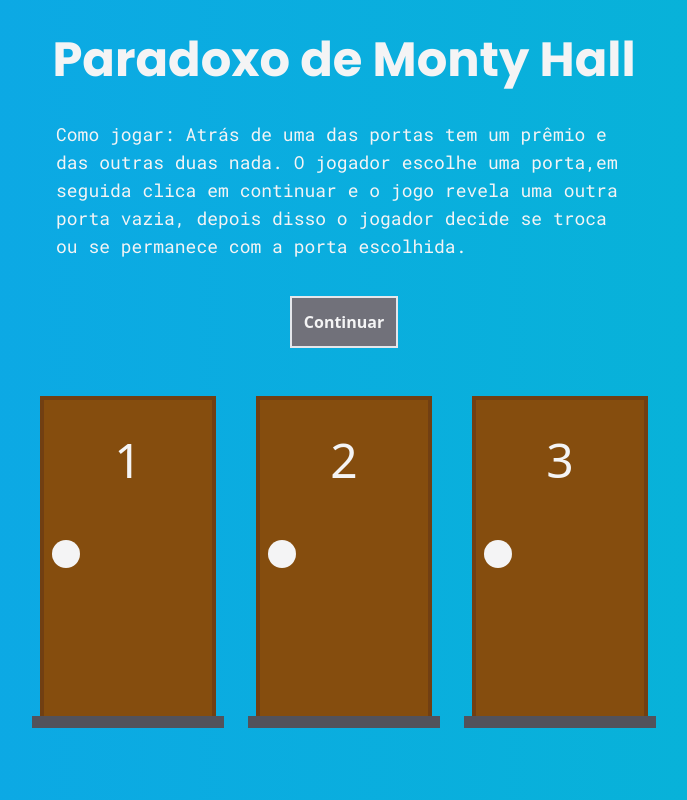
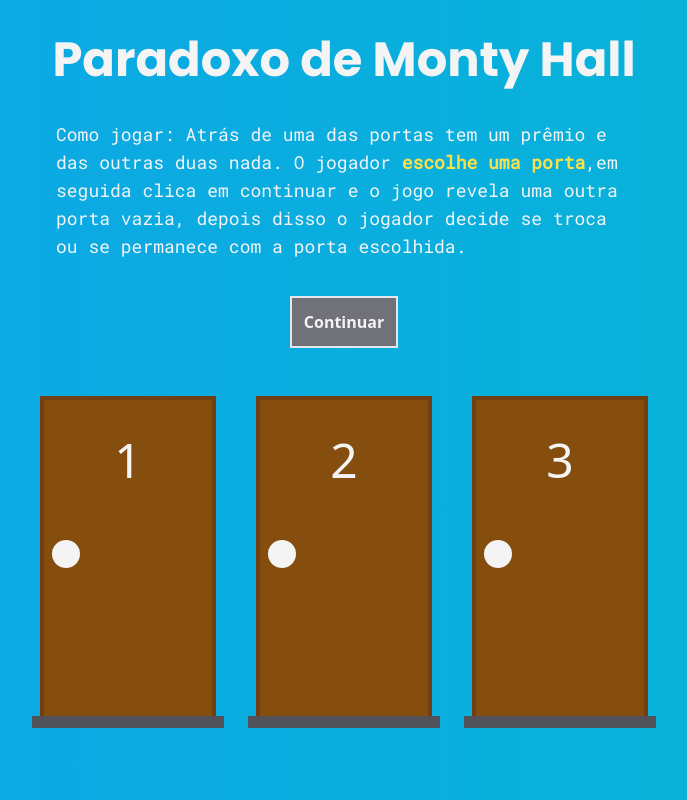
Before and after one commit to brunopetito/Monty-Hall, a React (Vite) app: page / in a window 1280 px wide. Shown: the whole page, without its empty margins (296-983 px from the left). Built offline with nearby package versions, Linux system fonts and the light colour scheme.

Commit message:
reparando margin

```diff
--- a/src/App.tsx
+++ b/src/App.tsx
@@ -36,7 +36,7 @@ function App() {
     <div className="m-auto flex  flex-col items-center sm:h-screen sm:w-full sm:p-9 p-6 min-h-screen  bg-gradient-to-l from-cyan-500 to-sky-500">
       <h1 className="sm:text-5xl text-zinc-100 text-3xl font-display ">Paradoxo de Monty Hall</h1>
       <p className="mt-9 text-zinc-100 text-lg font-mono max-w-xl" >Como jogar:
-          Atrás de uma das portas tem um prêmio e das outras duas nada. O jogador escolhe uma porta,em seguida clica em continuar e o jogo revela uma outra porta vazia, depois disso o jogador decide se troca ou se permanece com a porta escolhida.
+          Atrás de uma das portas tem um prêmio e das outras duas nada. O jogador <span className="text-yellow-300 font-semibold">escolhe uma porta</span>,em seguida clica em continuar e o jogo revela uma outra porta vazia, depois disso o jogador decide se troca ou se permanece com a porta escolhida.
 
       </p>
 
@@ -46,9 +46,10 @@ function App() {
 
       {(open && choosen)?(
       <span
-        className="sm:mt-5 text-zinc-100 font-bold sm:text-2xl mt-4"
+        className="sm:mt-5 text-zinc-100 font-bold sm:text-2xl mt-4 max-w-xl"
 
-      >A porta de número {open} não possui prêmio, você deseja trocar sua porta ? (clique na maçaneta para abrir)</span>):<span className="mt-2 text-yellow-200 text-2xl">{erro}</span>}
+      >A porta de número {open} não possui prêmio,
+      você deseja trocar sua porta ? (clique na maçaneta para abrir)</span>):<span className="mt-2 text-yellow-200 text-2xl">{erro}</span>}
 
 
       <div className="flex gap-2 sm:mt-10 mt-8">
```
